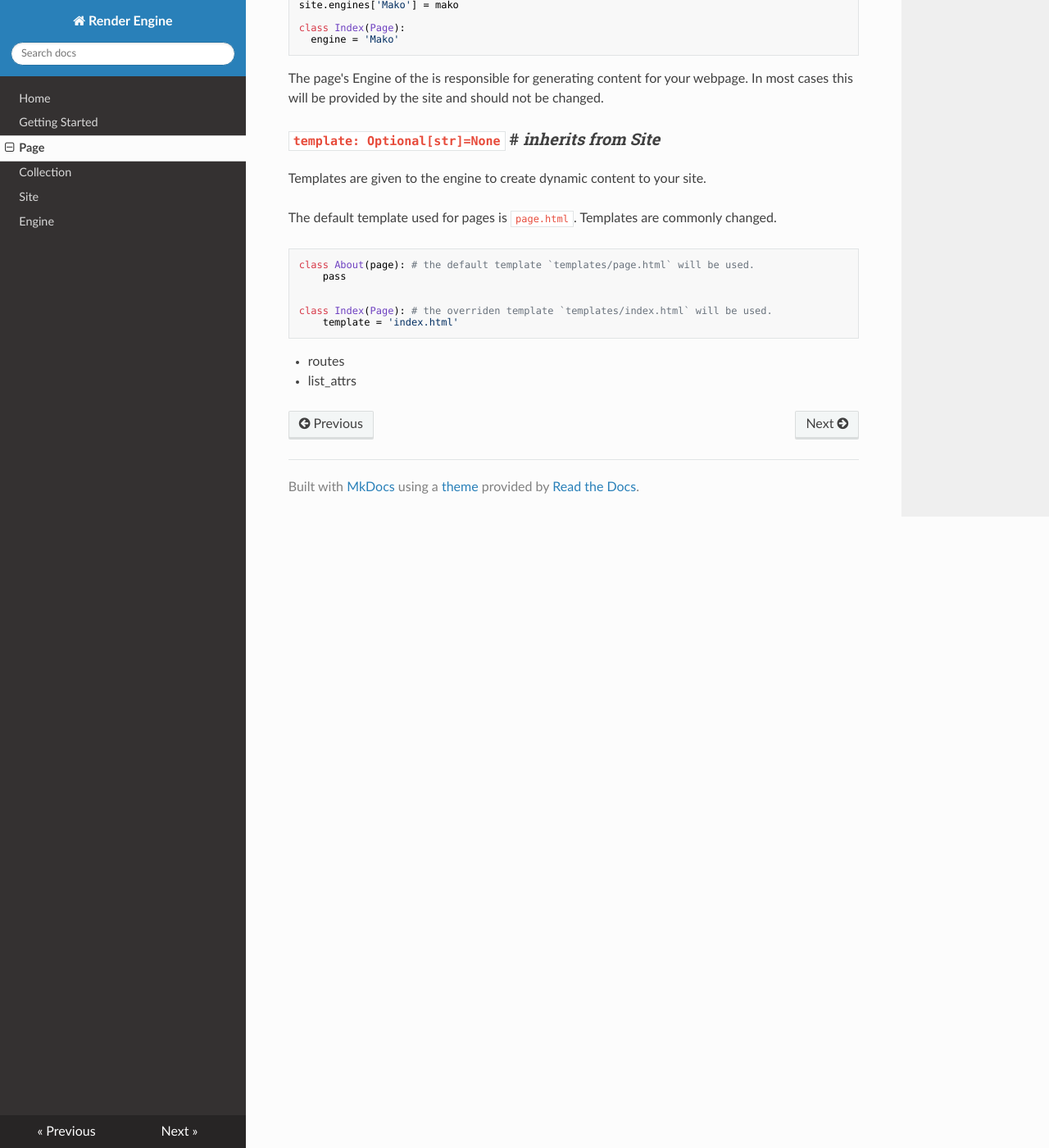
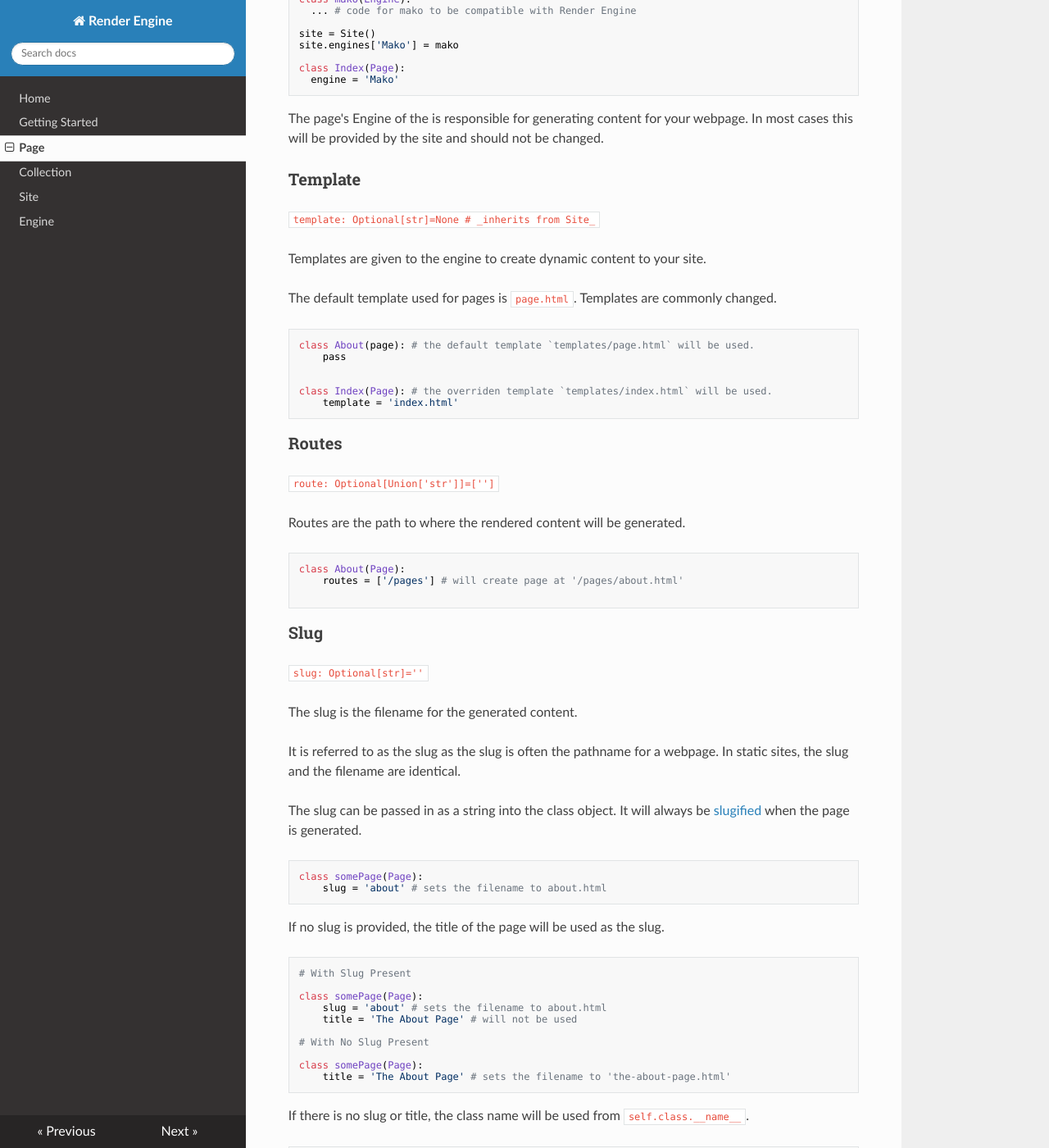
Before and after one commit to render-engine/render-engine, an MkDocs documentation site: the page built from docs/page.md, in a window 1280 px wide and 1400 px high, scrolled down 1211 px. Shown: the whole window at 82% size. Built offline with MkDocs 1.6.1, drawn with Linux system fonts in a browser that asks for light colours; nearby versions of some CDN libraries; some of the changed text lies outside the part shown.

Commit message:
update page docs

````diff
--- a/docs/page.md
+++ b/docs/page.md
@@ -71,7 +72,9 @@ The page's Engine of the is responsible for generating content for your
 webpage. In most cases this will be provided by the site and should not be
 changed.
 
-### `template: Optional[str]=None` # _inherits from Site_
+### Template
+
+`template: Optional[str]=None # _inherits from Site_`
 
 Templates are given to the engine to create dynamic content to your site.
 
@@ -87,5 +90,68 @@ class Index(Page): # the overriden template `templates/index.html` will be used.
     template = 'index.html'
 ```
 
-* routes
-* list_attrs
+### Routes
+
+`route: Optional[Union['str']]=['']`
+
+Routes are the path to where the rendered content will be generated.
+
+```
+class About(Page):
+    routes = ['/pages'] # will create page at '/pages/about.html'
+
+```
+
+### Slug
+
+`slug: Optional[str]=''`
+
+The slug is the filename for the generated content.
+
+
+It is referred to as the slug as the slug is often the pathname for a webpage. In static sites, the slug and the filename are identical.
+
+The slug can be passed in as a string into the class object. It will always be
+[slugified](https://pypi.org/project/python-slugify/) when the page is generated.
+```
+class somePage(Page):
+    slug = 'about' # sets the filename to about.html
+```
+
+If no slug is provided, the title of the page will be used as the slug.
+
+```
+# With Slug Present
+
+class somePage(Page):
+    slug = 'about' # sets the filename to about.html
+    title = 'The About Page' # will not be used
+
+# With No Slug Present
+
+class somePage(Page):
+    title = 'The About Page' # sets the filename to 'the-about-page.html'
+```
+
+If there is no slug or title, the class name will be used from `self.class.__name__`.
+
+```
+class Index(Page):
+    pass # the filename will be 'index.html'
+
+```
+
+### content_path
+
+`content_path: Optional[str]=''`
+
+If a content_path is included, the page object will read the text at the given path and will process the path for attributes and content.
+
+```
+class About(page):
+  content_path = 'content/pages/about.md'
+```
+
+### list_attrs
+
+`list_attrs: Optional[Union['str']]=None`
````
Also changed, not shown: other parts of docs/page.md (+2 -1 lines), 4 other files.
